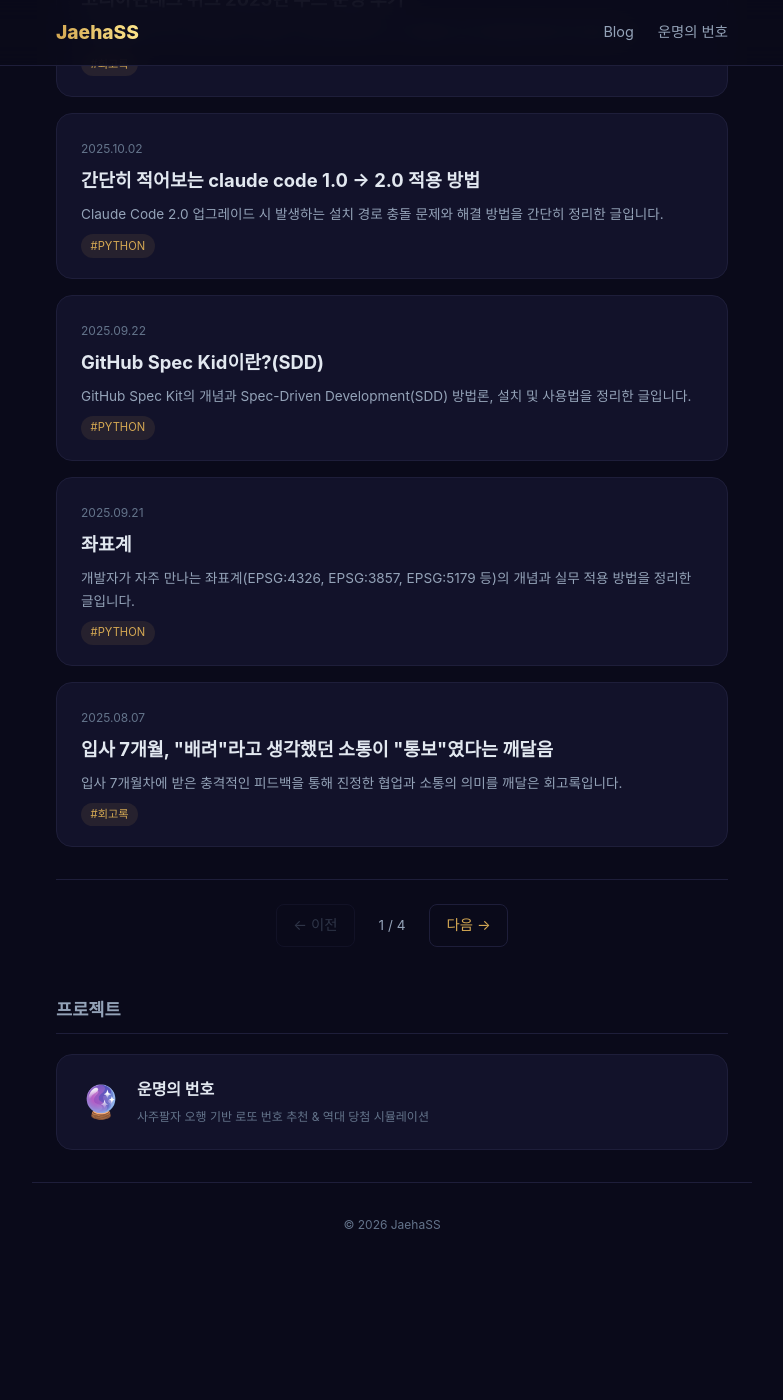
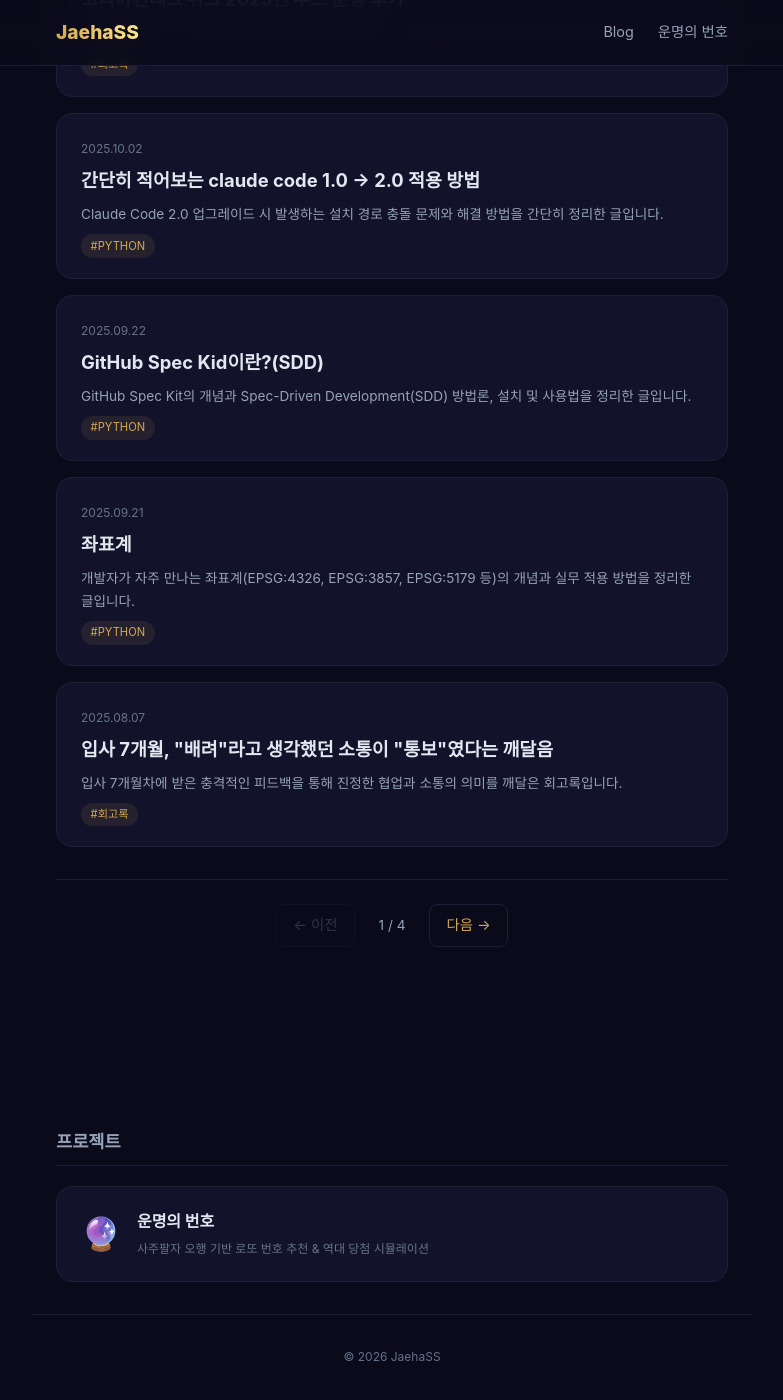
Before and after one commit to JaehaSS/JaehaSS.github.io, a Jekyll site: the page built from index.html, in a window 1280 px wide and 1400 px high, scrolled down 667 px. Shown: the whole window, without its empty margins (248-1031 px from the left). Built offline with Jekyll 4.4.1, drawn with Linux system fonts in a browser that asks for light colours; before the commit the page ends 1935 px from its top, so only the background shows below that.

Commit message:
feat: AdSense 광고 슬롯 추가
- _includes/ad-slot.html 생성 (자동 크기 반응형 광고)
- 포스트 본문 하단 (댓글 위)에 광고 배치
- 홈 포스트 목록 하단 (프로젝트 섹션 위)에 광고 배치

Co-Authored-By: Claude Opus 4.6 (1M context) <noreply@anthropic.com>

```diff
--- /dev/null
+++ b/_includes/ad-slot.html
@@ -0,0 +1,9 @@
+<div class="ad-slot">
+  <ins class="adsbygoogle"
+    style="display:block"
+    data-ad-client="ca-pub-3433863606047889"
+    data-ad-slot=""
+    data-ad-format="auto"
+    data-full-width-responsive="true"></ins>
+  <script>(adsbygoogle = window.adsbygoogle || []).push({});</script>
+</div>
--- a/_layouts/post.html
+++ b/_layouts/post.html
@@ -32,5 +32,7 @@ layout: default
     {% endif %}
   </nav>
 
+  {% include ad-slot.html %}
+
   {% include giscus.html %}
 </article>
--- a/assets/css/main.css
+++ b/assets/css/main.css
@@ -302,6 +302,13 @@ a:hover { color: var(--gold-light); }
 .post-nav a:hover { color: var(--gold); }
 .nav-next { margin-left: auto; }
 
+/* === Ad Slot === */
+.ad-slot {
+  margin: 2rem 0;
+  text-align: center;
+  min-height: 100px;
+}
+
 /* === Comments === */
 .comments { margin-top: 3rem; }
 
--- a/index.html
+++ b/index.html
@@ -50,6 +50,8 @@ title: Home
   <p class="empty-state">아직 포스트가 없습니다.</p>
   {% endif %}
 </section>
+
+{% include ad-slot.html %}
 
 <section class="projects-section">
   <h2 class="section-title">프로젝트</h2>
```
